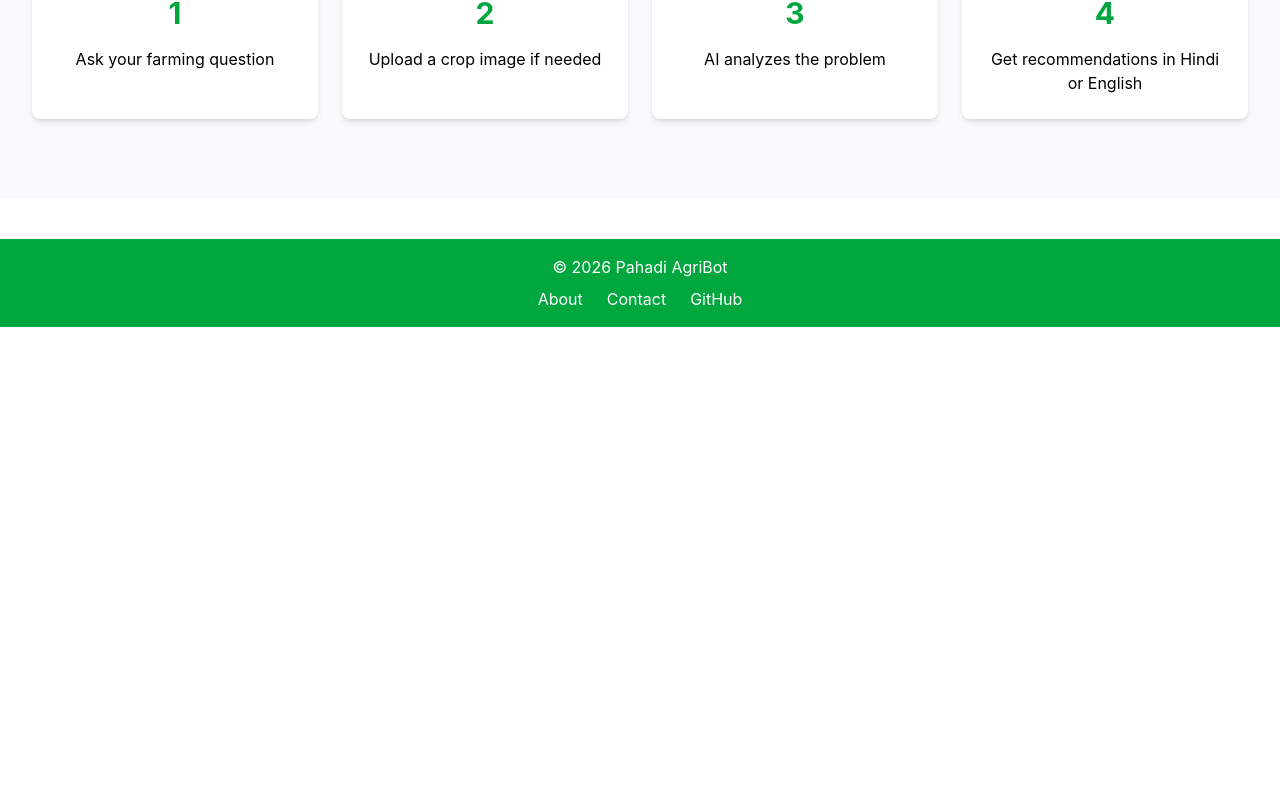
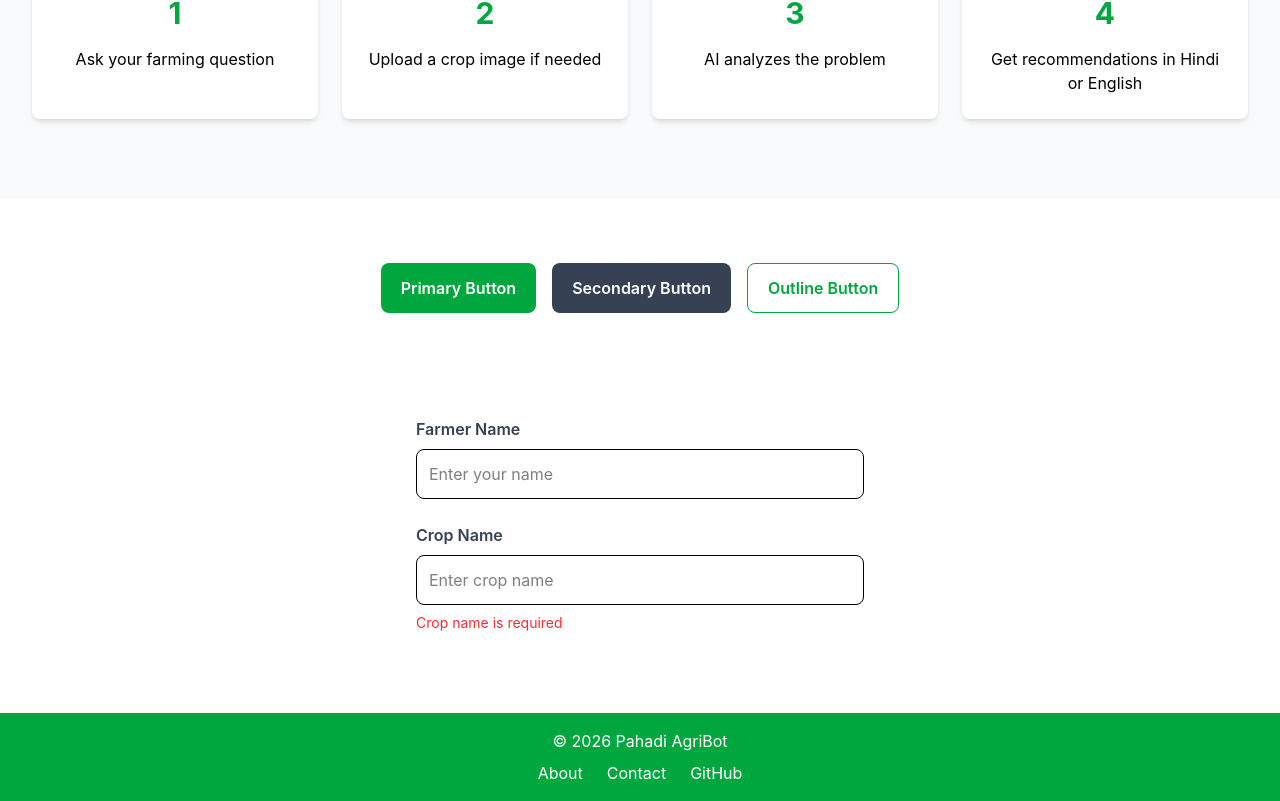
Before and after one commit to mohitaswal08/Pahadi-Agribot, a React (Vite) app: page / in a window 1280 px wide. Shown: the part 1559-2360 px from the top of the page. Before the commit the page ends 1886 px from the top, so only its background shows below. Built offline with nearby package versions, Linux system fonts and the light colour scheme.

Commit message:
Added reusable Buttoon component and Input component

```diff
--- /dev/null
+++ b/src/components/ui/Button.jsx
@@ -0,0 +1,45 @@
+/**
+ * Button Component
+ *
+ * Props:
+ * variant: primary | secondary | outline
+ * size: sm | md | lg
+ * disabled: boolean
+ * onClick: function
+ * children: button text
+ */
+
+function Button({
+  children,
+  variant = "primary",
+  size = "md",
+  disabled = false,
+  onClick,
+}) {
+
+  const variants = {
+    primary: "bg-green-600 text-white hover:bg-green-700",
+    secondary: "bg-gray-700 text-white hover:bg-gray-800",
+    outline: "border border-green-600 text-green-600 hover:bg-green-100",
+  };
+
+  const sizes = {
+    sm: "px-3 py-2 text-sm",
+    md: "px-5 py-3",
+    lg: "px-7 py-4 text-lg",
+  };
+
+  return (
+    <button
+      onClick={onClick}
+      disabled={disabled}
+      className={`rounded-lg transition font-semibold ${variants[variant]} ${sizes[size]} ${
+        disabled ? "opacity-50 cursor-not-allowed" : ""
+      }`}
+    >
+      {children}
+    </button>
+  );
+}
+
+export default Button;
--- /dev/null
+++ b/src/components/ui/Input.jsx
@@ -0,0 +1,45 @@
+/**
+ * Input Component
+ * Props:
+ * label
+ * placeholder
+ * type
+ * value
+ * onChange
+ * error
+ */
+
+function Input({
+  label,
+  placeholder,
+  type = "text",
+  value,
+  onChange,
+  error,
+}) {
+  return (
+    <div className="flex flex-col gap-2 w-full">
+      {label && (
+        <label className="font-semibold text-gray-700">
+          {label}
+        </label>
+      )}
+
+      <input
+        type={type}
+        placeholder={placeholder}
+        value={value}
+        onChange={onChange}
+        className="border rounded-lg p-3 outline-none focus:border-green-600"
+      />
+
+      {error && (
+        <p className="text-red-500 text-sm">
+          {error}
+        </p>
+      )}
+    </div>
+  );
+}
+
+export default Input;
--- a/src/pages/home.jsx
+++ b/src/pages/home.jsx
@@ -2,6 +2,8 @@ import Hero from "../components/Hero";
 import Features from "../components/Features";
 import CropCategories from "../components/CropCategories";
 import HowItWorks from "../components/HowItWorks";
+import Button from "../components/ui/Button";
+import Input from "../components/ui/Input";
 function Home() {
   return (
     <>
@@ -9,6 +11,26 @@ function Home() {
       <Features />
       <CropCategories />
       <HowItWorks />
+
+      <div className="py-16 flex justify-center gap-4">
+    <Button variant="primary">Primary Button</Button>
+    <Button variant="secondary">Secondary Button</Button>
+    <Button variant="outline">Outline Button</Button>
+  </div>
+  <div className="max-w-md mx-auto py-10">
+  <Input
+    label="Farmer Name"
+    placeholder="Enter your name"
+  />
+
+  <div className="mt-6">
+    <Input
+      label="Crop Name"
+      placeholder="Enter crop name"
+      error="Crop name is required"
+    />
+  </div>
+</div>
     </>
   );
 }
```
Also changed, not shown: src/App.jsx (+4 -4 lines), src/components/ui/Loader.jsx (added), src/components/ui/Modal.jsx (added), src/components/ui/Toast.jsx (added), src/components/ui/index.js (added).
